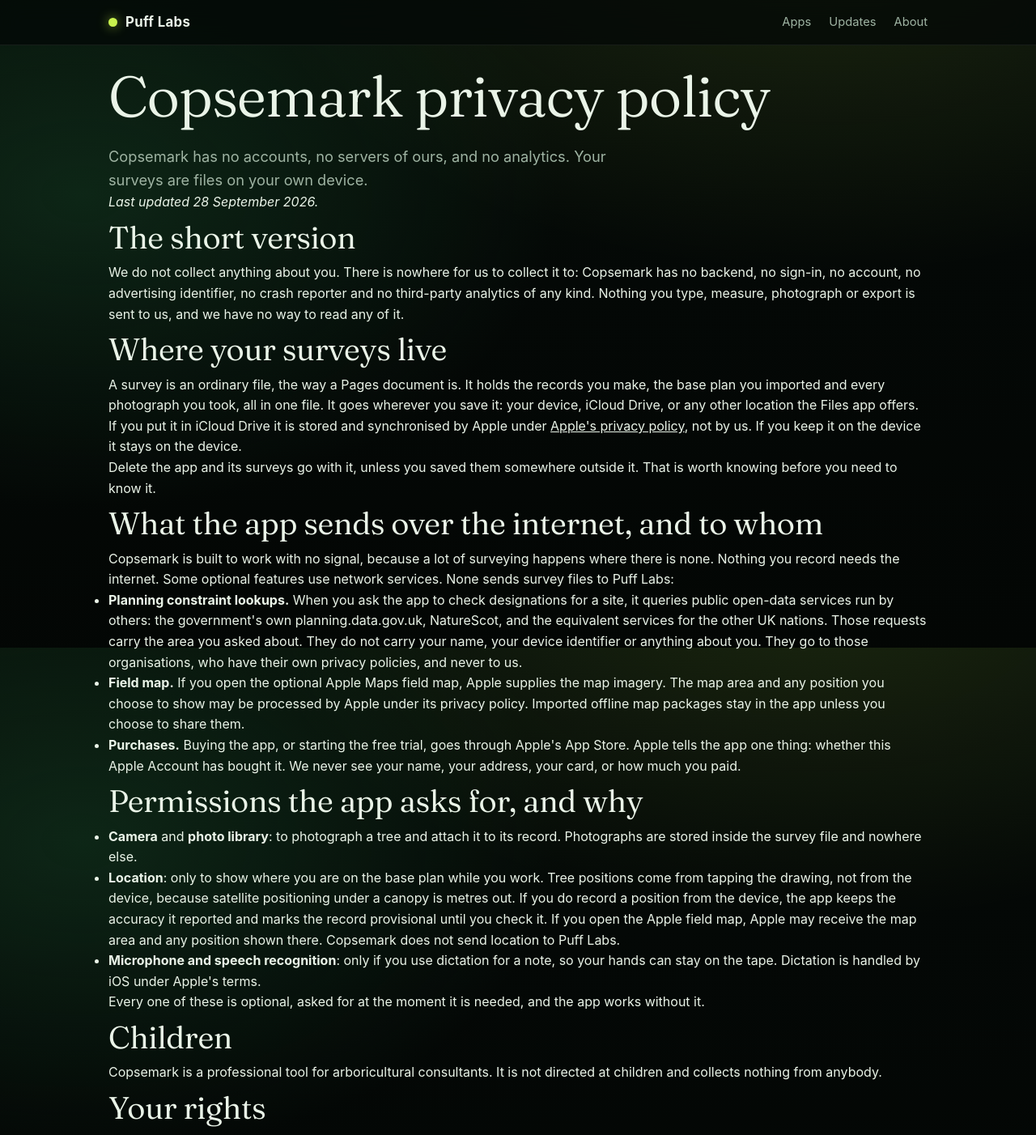
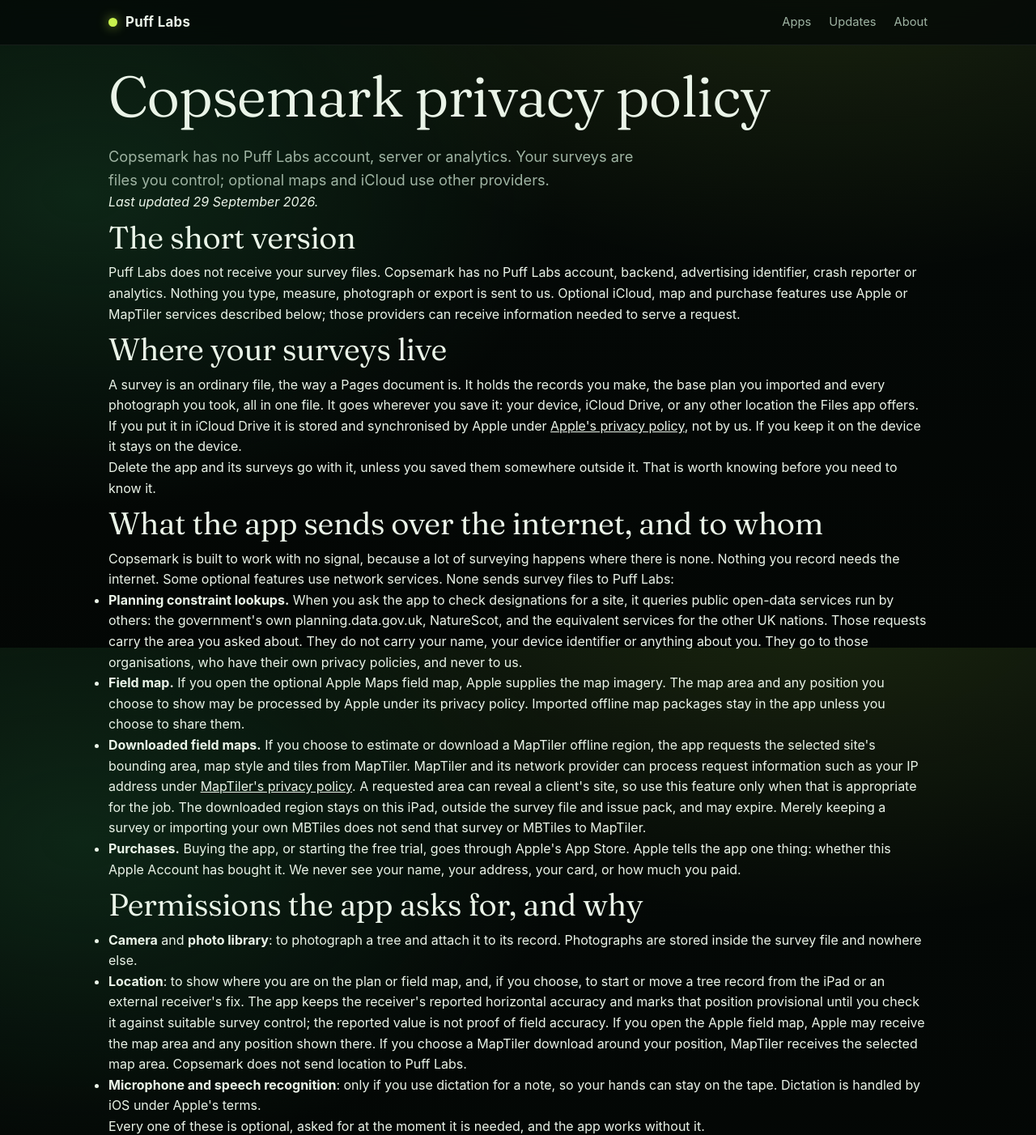
Before and after one commit to leonfigueira/pufflabs-site, a plain HTML site: page copsemark-privacy.html in a window 1280 px wide. Shown: the top 1402 px of the page at 81% size. Drawn offline with Linux system fonts and the light colour scheme.

Commit message:
Disclose downloaded maps and receiver positions

```diff
--- a/copsemark-privacy.html
+++ b/copsemark-privacy.html
@@ -4,7 +4,7 @@
 <meta charset="utf-8">
 <meta name="viewport" content="width=device-width, initial-scale=1">
 <title>Copsemark privacy policy · Puff Labs</title>
-<meta name="description" content="Copsemark has no accounts, no servers and no analytics. Your surveys are files on your own device. This page says exactly what that means.">
+<meta name="description" content="Copsemark has no Puff Labs account, server or analytics. Your surveys are files you control; optional maps and iCloud use other providers.">
 <link rel="icon" type="image/png" href="assets/favicon.png">
 <link rel="canonical" href="https://pufflabs.work/copsemark-privacy.html">
 <meta name="robots" content="index, follow">
@@ -27,15 +27,15 @@
 <main class="wrap">
   <section>
     <h1>Copsemark privacy policy</h1>
-    <p class="lede">Copsemark has no accounts, no servers of ours, and no analytics. Your surveys are files on your own device.</p>
-    <p><em>Last updated 28 September 2026.</em></p>
+    <p class="lede">Copsemark has no Puff Labs account, server or analytics. Your surveys are files you control; optional maps and iCloud use other providers.</p>
+    <p><em>Last updated 29 September 2026.</em></p>
 
     <h2>The short version</h2>
-    <p>We do not collect anything about you. There is nowhere for us to collect
-    it to: Copsemark has no backend, no sign-in, no account, no advertising
-    identifier, no crash reporter and no third-party analytics of any kind.
-    Nothing you type, measure, photograph or export is sent to us, and we have
-    no way to read any of it.</p>
+    <p>Puff Labs does not receive your survey files. Copsemark has no Puff Labs
+    account, backend, advertising identifier, crash reporter or analytics.
+    Nothing you type, measure, photograph or export is sent to us. Optional
+    iCloud, map and purchase features use Apple or MapTiler services described
+    below; those providers can receive information needed to serve a request.</p>
 
     <h2>Where your surveys live</h2>
     <p>A survey is an ordinary file, the way a Pages document is. It holds the
@@ -60,6 +60,7 @@
       or anything about you. They go to those organisations, who have their own
       privacy policies, and never to us.</li>
       <li><strong>Field map.</strong> If you open the optional Apple Maps field map, Apple supplies the map imagery. The map area and any position you choose to show may be processed by Apple under its privacy policy. Imported offline map packages stay in the app unless you choose to share them.</li>
+      <li><strong>Downloaded field maps.</strong> If you choose to estimate or download a MapTiler offline region, the app requests the selected site's bounding area, map style and tiles from MapTiler. MapTiler and its network provider can process request information such as your IP address under <a href="https://www.maptiler.com/privacy-policy/">MapTiler's privacy policy</a>. A requested area can reveal a client's site, so use this feature only when that is appropriate for the job. The downloaded region stays on this iPad, outside the survey file and issue pack, and may expire. Merely keeping a survey or importing your own MBTiles does not send that survey or MBTiles to MapTiler.</li>
       <li><strong>Purchases.</strong> Buying the app, or starting the free
       trial, goes through Apple's App Store. Apple tells the app one thing:
       whether this Apple Account has bought it. We never see your name, your
@@ -71,12 +72,12 @@
       <li><strong>Camera</strong> and <strong>photo library</strong>: to
       photograph a tree and attach it to its record. Photographs are stored
       inside the survey file and nowhere else.</li>
-      <li><strong>Location</strong>: only to show where you are on the base
-      plan while you work. Tree positions come from tapping the drawing, not
-      from the device, because satellite positioning under a canopy is metres
-      out. If you do record a position from the device, the app keeps the
-      accuracy it reported and marks the record provisional until you check it.
-      If you open the Apple field map, Apple may receive the map area and any position shown there. Copsemark does not send location to Puff Labs.</li>
+      <li><strong>Location</strong>: to show where you are on the plan or field map,
+      and, if you choose, to start or move a tree record from the iPad or an
+      external receiver's fix. The app keeps the receiver's reported horizontal
+      accuracy and marks that position provisional until you check it against
+      suitable survey control; the reported value is not proof of field accuracy.
+      If you open the Apple field map, Apple may receive the map area and any position shown there. If you choose a MapTiler download around your position, MapTiler receives the selected map area. Copsemark does not send location to Puff Labs.</li>
       <li><strong>Microphone and speech recognition</strong>: only if you use
       dictation for a note, so your hands can stay on the tape. Dictation is
       handled by iOS under Apple's terms.</li>
```
